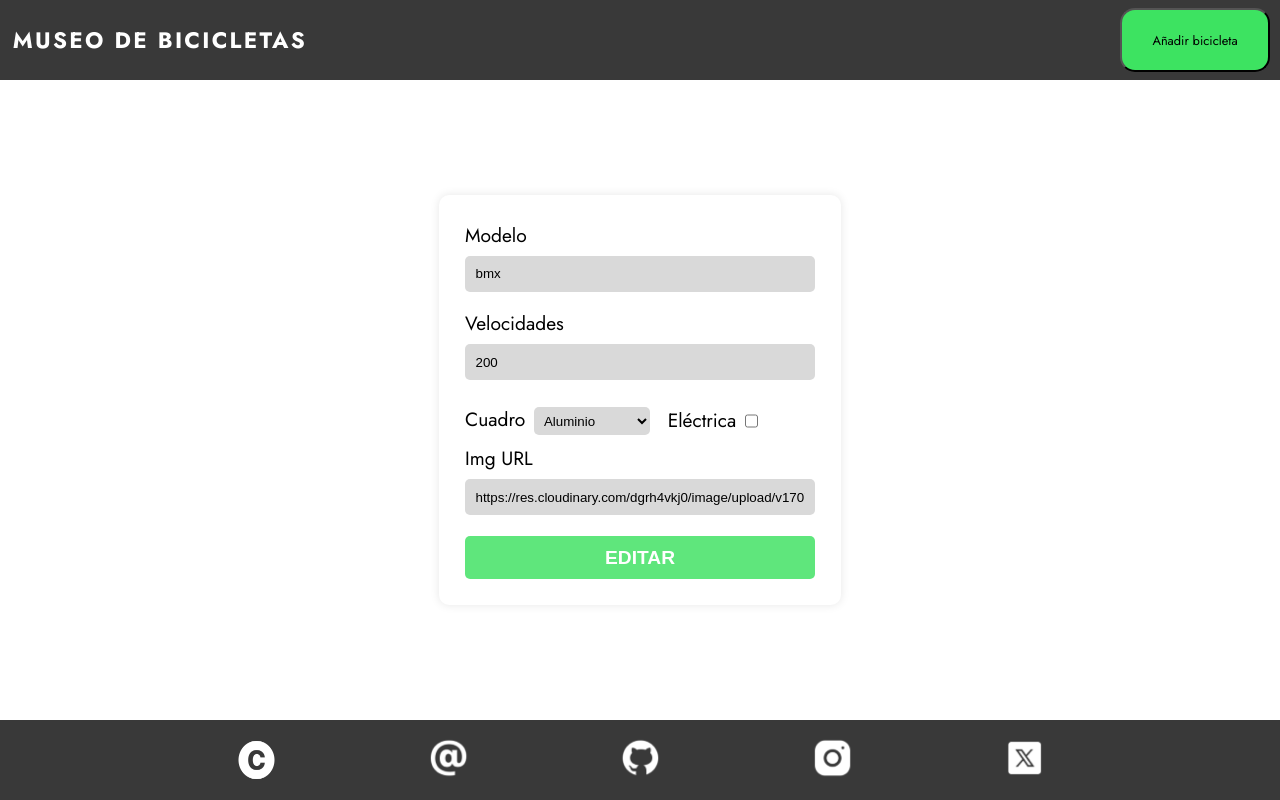
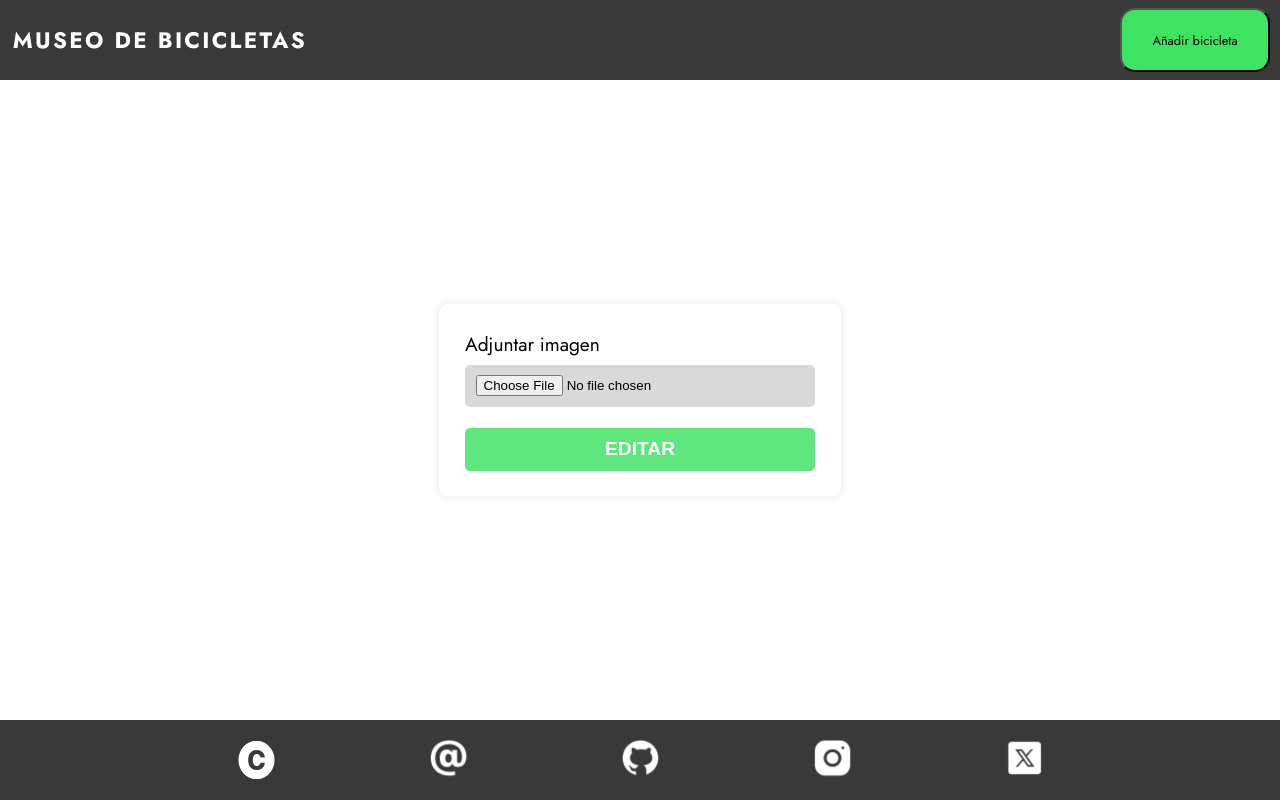
Before and after one commit to SarayAnta/proyecto05-museo, a React (Vite) app: page /Edit/1 in a window 1280 px wide. Built offline with nearby package versions, Linux system fonts and the light colour scheme; data requests are answered from the project's data file.

Commit message:
cloudinary working

```diff
--- a/server/db.json
+++ b/server/db.json
@@ -107,7 +107,6 @@
       "electric": false,
       "image": "https://plus.unsplash.com/premium_photo-1677623022346-2175a0aaa2c3?q=80&w=2787&auto=format&fit=crop&ixlib=rb-4.0.3&ixid=M3wxMjA3fDB8MHxwaG90by1wYWdlfHx8fGVufDB8fHx8fA%3D%3D.png",
       "likes": 0
-
     },
     {
       "id": "73de",
@@ -128,13 +127,12 @@
       "likes": 0
     },
     {
-      "id": "14b7",
+      "image": "https://res.cloudinary.com/dlg7gpmha/image/upload/v1708944870/bicyclesmuseum/lyxqjqyve2gzeygnkgzi.png",
       "model": "bmx",
       "speeds": "3",
       "frame": "Aluminio",
       "electric": false,
-      "image": "https://plus.unsplash.com/premium_photo-1677623022346-2175a0aaa2c3?q=80&w=2787&auto=format&fit=crop&ixlib=rb-4.0.3&ixid=M3wxMjA3fDB8MHxwaG90by1wYWdlfHx8fGVufDB8fHx8fA%3D%3D.png",
-      "likes": 0
+      "id": "14b7"
     }
   ]
 }
--- a/src/components/edit/Edit.jsx
+++ b/src/components/edit/Edit.jsx
@@ -1,8 +1,8 @@
 import React, { useState, useEffect} from 'react';
 import { useForm } from 'react-hook-form';
 import styled from 'styled-components';
-import { updateItem, getOneBicycle } from '../../services/service';
-import { useParams } from 'react-router'; // Importa el hook useParams
+import { updateItem, getOneBicycle, uploadImage } from '../../services/service';
+import { useParams } from 'react-router';
 
 const StyledEdit = styled.div`
 height: 80vh;
@@ -110,89 +110,64 @@ body {
 
 `;
 
-const Edit = () => { //Edit es un componente funcional
-  const { id } = useParams(); // Obtiene el parámetro id de la URL UseParams es un hook que nos permite acceder a los parámetros de la URL
-  const { register, formState: { errors }, handleSubmit, reset, setValue, watch } = useForm(); // Utiliza el hook useForm para manejar el formulario
-  const [loading, setLoading] = useState(false); // Utiliza el hook useState para guardar el estado de loading
-  const [bicycleData, setBicycleData] = useState();// Utiliza el hook useState para guardar el estado de bicycleData
+const Edit = () => {
+  const { id } = useParams();
+  const { register, formState: { errors }, handleSubmit, reset, setValue, watch } = useForm();
+  const [loading, setLoading] = useState(false);
+  const [bicycleData, setBicycleData] = useState();
 
-  useEffect(() => { // Utiliza el hook useEffect para hacer la petición a la API
-    const fetchData = async () => { //fetchData es una función asíncrona que nos permite hacer la petición a la API
-      const bicycleData = await getOneBicycle(id); //bicycleData es una constante que almacena el resultado de la petición a la API
-      setBicycleData(bicycleData); //Usamos el método setBicycleData para guardar los detalles de la bicicleta en el estado
+  useEffect(() => {
+    const fetchData = async () => {
+      const bicycleData = await getOneBicycle(id);
+      setBicycleData(bicycleData);
 
-      setValue('model', bicycleData.model) // Utiliza el método setValue para actualizar el valor del campo model con el valor de bicycleData.model
-      setValue('speeds', bicycleData.speeds) // Utiliza el método setValue para actualizar el valor del campo speeds con el valor de bicycleData.speeds
-      setValue('frame', bicycleData.frame) // Utiliza el método setValue para actualizar el valor del campo frame con el valor de bicycleData.frame
-      setValue('electric', bicycleData.electric) // Utiliza el método setValue para actualizar el valor del campo electric con el valor de bicycleData.electric
-      setValue('image', bicycleData.image) // Utiliza el método setValue para actualizar el valor del campo image con el valor de bicycleData.image
+      setValue('model', bicycleData.model)
+      setValue('speeds', bicycleData.speeds)
+      setValue('frame', bicycleData.frame)
+      setValue('electric', bicycleData.electric)
+      setValue('image', bicycleData.image)
     };
 
-    fetchData(); // Llama a la función fetchData cuando el componente se monta
-  }, [id, setValue]) // Le pasa el id y el método setValue como dependencias para que se ejecute cada vez que cambien
+    fetchData();
+  }, [id, setValue])
 
-  const onSubmit = async (data) => { // Define una función asincrónica llamada onSubmit que recibe los datos del formulario
-    try { // Utiliza un bloque try...catch para manejar errores
-      setLoading(true); // Actualiza el estado de loading a true
-      await updateItem(id, data); // Utiliza el id capturado de la URL
-      alert('¡Los datos del elemento han sido actualizados correctamente!');// Muestra un mensaje de éxito
-      reset();// Reinicia el formulario
-    } catch (error) {// Maneja el error
-      console.error('Error al actualizar el elemento:', error);// Muestra un mensaje de error en la consola
-      alert('Error al actualizar el elemento. Por favor, intenta nuevamente.');// Muestra un mensaje de error
+  const onSubmit = async (data) => {
+    try {
+      setLoading(true);
+      const imageData = new FormData();
+      imageData.append("file", data.image[0]); // Agrega el archivo de imagen al FormData
+      imageData.append("upload_preset", "Presents_react"); // Agrega el preset de carga de Cloudinary
+
+      const response = await uploadImage(imageData); // Llama a la función para cargar la imagen en Cloudinary
+
+      const updatedData = { ...data, image: response.secure_url };
+      await updateItem(id, updatedData);
+
+      alert('¡Los datos del elemento han sido actualizados correctamente!');
+      reset();
+    } catch (error) {
+      console.error('Error al actualizar el elemento:', error);
+      alert('Error al actualizar el elemento. Por favor, intenta nuevamente.');
     } finally {
-      setLoading(false); // Actualiza el estado de loading a false
+      setLoading(false);
     }
   };
 
-  return ( // Renderiza el formulario
+  return (
     <StyledEdit>
-    <form onSubmit={handleSubmit(onSubmit)}>
+      {/* Formulario para editar una bicicleta */}
+      <form onSubmit={handleSubmit(onSubmit)}>
+        {/* Campos del formulario omitidos por brevedad */}
         <div>
-            <label>Modelo</label>
-            <input className='model' type="text" {...register('model', {
-                required: true,
-            })}/>
-            {errors.model?.type === 'required' && <p className="error-message">El campo modelo es requerido</p>}
+          <label>Adjuntar imagen</label>
+          <input type="file" {...register('image', { required: true })} />
+          {errors.image && <p className="error-message">Por favor adjunta una imagen</p>}
         </div>
-        <div>
-            <label>Velocidades</label>
-            <input className='speeding' type="text" {...register('speeds', {
-                pattern: /^[0-9]{1,3}$/,
-                required: true,
-            })}/>
-            {errors.speeds?.type === 'pattern' && <p className="error-message">La velocidad debe ser un valor numérico</p>}
-            {errors.speeds?.type === 'required' && <p className="error-message">El campo velocidades es requerido</p>}
-        </div>
-        <div className='cuadred'>
-            <div className='frame'>
-                <label>Cuadro</label>
-                <select {...register('frame')}>
-                    <option value="Aluminio">Aluminio</option>
-                    <option value="Acero">Acero</option>
-                    <option value="Plástico">Plástico</option>
-                    <option value="Carbono">Carbono</option>
-                    <option value="Otros">Otros</option>
-                </select>
-            </div>
-            <div className='electric'>
-                <label>Eléctrica</label>
-                <input className="checkbox-css" type="checkbox" {...register('electric')} />
-            </div>
-        </div>
-        <div>
-            <label htmlFor="imageUpload">Img URL</label>
-            <input className="bicyclesimg" type="text" {...register('image', {
-            pattern: /^https?:\/\/[\w\-]+(\.[\w\-]+)+[/#?]?.*$/,
-            required:true,
-            })}/>
-            {errors.image?.type === 'pattern' && <p className="error-message">El formato de la url de la imagen es incorrecto</p>}
-            {errors.image?.type === 'required' && <p className="error-message">El campo url de la imagen es requerido</p>}
-        </div>
-        <input type="submit" value="Editar"/>
-   </form>
+        {/* Botón de envío */}
+        <input type="submit" value="Editar" />
+      </form>
     </StyledEdit>
-);
+  );
 }
 
 export default Edit;
--- a/src/services/service.js
+++ b/src/services/service.js
@@ -1,4 +1,4 @@
-
+import axios from 'axios';
 
 //Método GET
 export const getBicycles = async () => {  //Declaramos una función asíncrona llamada getBicycles que nos permite hacer la petición a la API
@@ -82,3 +82,17 @@ export const getOneBicycle = async (id) => {
     console.error('Error fetching bicycles:', error);
   }
 };
+
+//rying to add uploadimage
+
+export const uploadImage = async (imageData) => {
+  try {
+    const response = await axios.post(
+      "http://api.cloudinary.com/v1_1/dlg7gpmha/image/upload",
+      imageData
+    );
+    return response.data;
+  } catch (error) {
+    throw new Error("Error al cargar la imagen en Cloudinary: " + error.message);
+  }
+};
```
